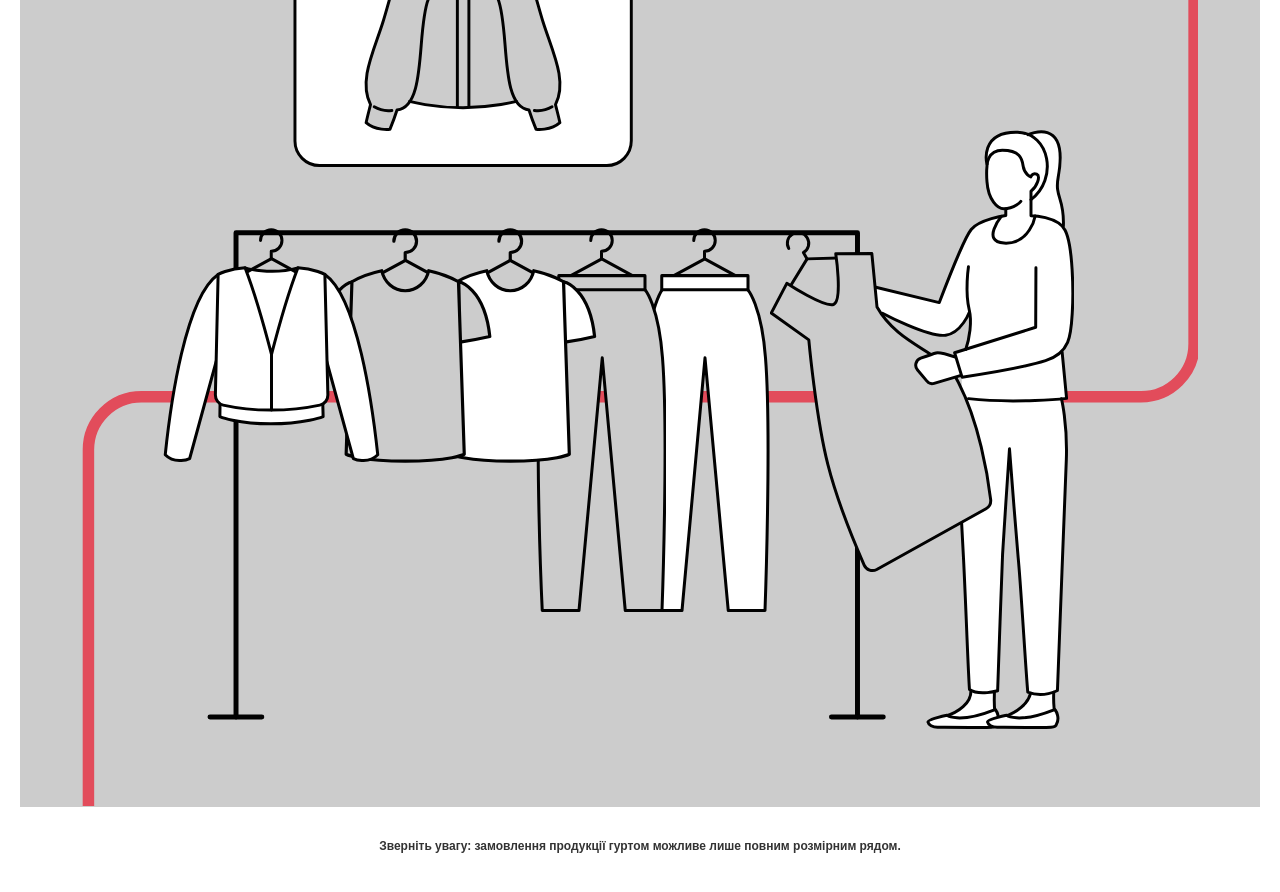
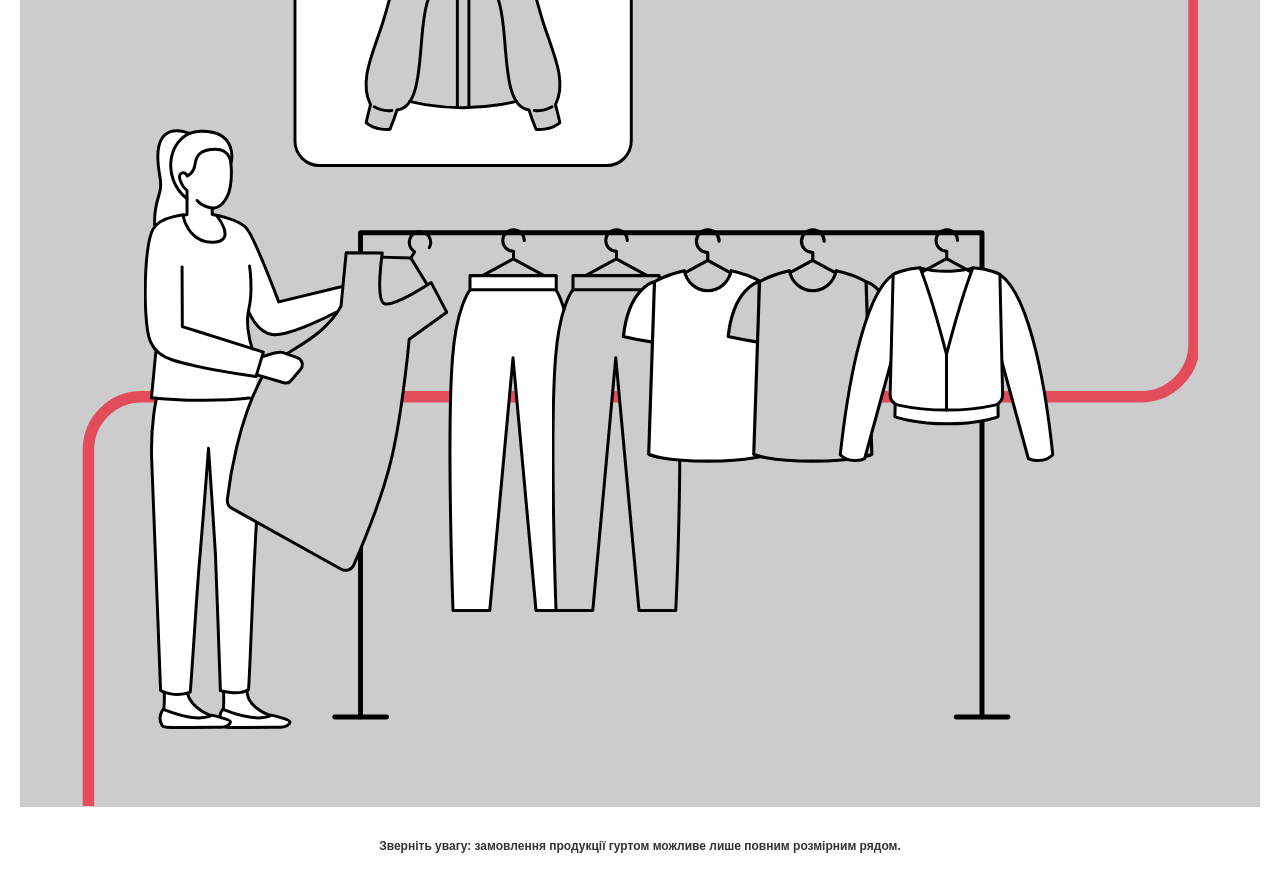
Before and after one commit to antonio63963/coworking_artjen, a plain HTML site: page index.html in a window 1280 px wide. Shown: the part 1060-1952 px from the top of the page. Drawn offline with Linux system fonts and the light colour scheme; a web font is replaced by a local one.

Commit message:
reverse woman

```diff
--- a/styles/banner.css
+++ b/styles/banner.css
@@ -85,8 +85,9 @@
 .banner-shop {
   position: absolute;
   width: 70%;
-  left: 15%;
+  left: 10%;
   bottom: 5%;
+  transform: scaleX(-1);
 }
 .banner-stend {
   opacity: 0;
```
